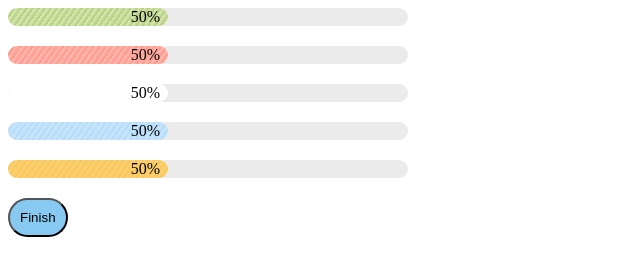
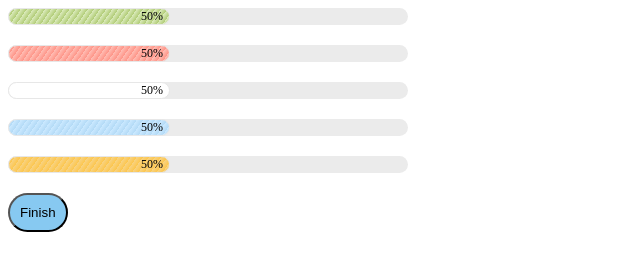
Before and after one commit to Leleking/progressbar-css, a plain HTML site: page index.html in a window 1280 px wide. Shown: the whole page, without its empty margins (0-640 px from the left). Drawn offline with Linux system fonts and the light colour scheme.

Commit message:
added border on progress

```diff
--- a/index.html
+++ b/index.html
@@ -19,6 +19,7 @@
         border-radius: 20px;
         display: flex;
         justify-content: end;
+        border: 1px solid rgb(231, 231, 231);
       }
       .container {
       }
@@ -66,10 +67,16 @@
           rgb(248, 211, 130) 10px
         );
       }
+      #progress-text {
+          font-size: 12px;
+      }
     </style>
   </head>
   <body>
-      <!-- email: simeonnortey, github name: leleking -->
+      <!--
+          email: simeonnortey, github name: leleking
+          Preview
+    -->
     <div class="container">
       <div class="progress-wrapper">
         <div class="progress success" id="progress">
```
